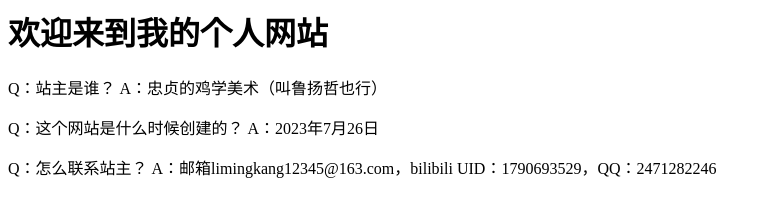
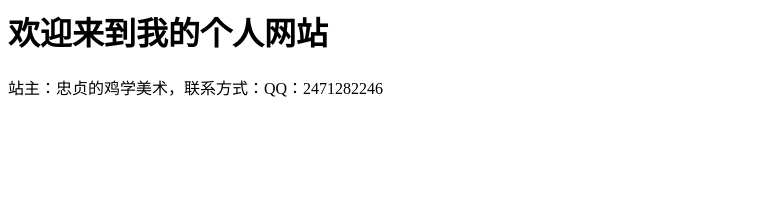
Before and after one commit to limingkang12345/limingkang12345.github.io, a plain HTML site: page index.html in a window 1280 px wide. Shown: the whole page, without its empty margins (0-771 px from the left). Drawn offline with Linux system fonts and the light colour scheme.

Commit message:
Update index.html

```diff
--- a/index.html
+++ b/index.html
@@ -4,11 +4,6 @@
   </head>
   <body>
     <h1>欢迎来到我的个人网站</h1>
-    <p>Q：站主是谁？
-      A：忠贞的鸡学美术（叫鲁扬哲也行）</p>
-    <p>Q：这个网站是什么时候创建的？
-      A：2023年7月26日</p>
-    <p>Q：怎么联系站主？
-      A：邮箱limingkang12345@163.com，bilibili UID：1790693529，QQ：2471282246</p>
+    <p>站主：忠贞的鸡学美术，联系方式：QQ：2471282246</p>
   </body>
 </html>
```
